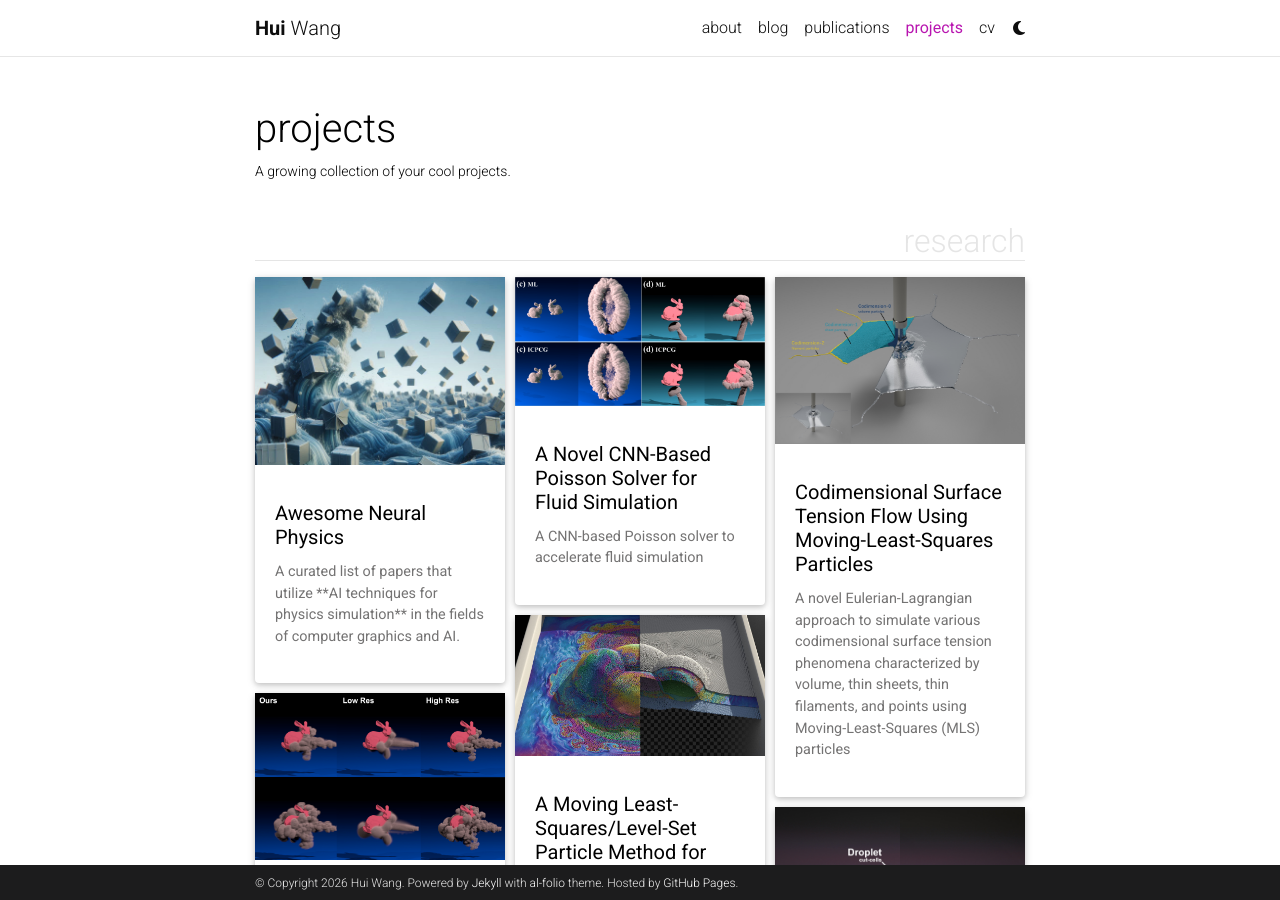
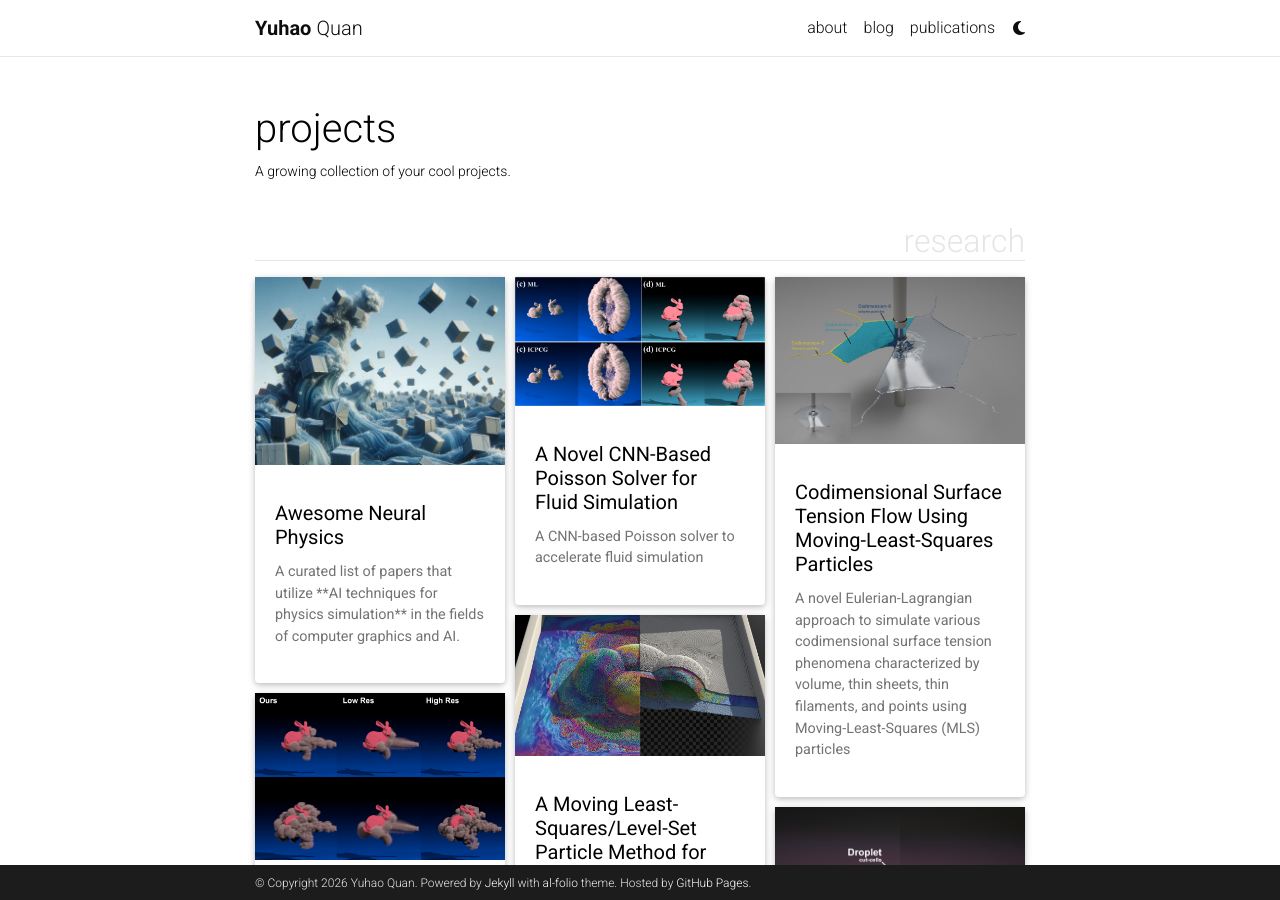
Before and after one commit to illusionarydream/illusionarydream.github.io, a Jekyll site: the page built from _pages/projects.md, in a window 1280 px wide and 900 px high. Built offline with Jekyll 4.4.1, drawn with Linux system fonts in a browser that asks for light colours; full-size pictures stand in for the smaller copies a plugin makes; comment, search, counter and statistics services are not loaded; a style sheet for code colours, icons or effects is not loaded.

Commit message:
initially update

```diff
--- a/_config.yml
+++ b/_config.yml
@@ -3,12 +3,12 @@
 # -----------------------------------------------------------------------------
 
 title:  blank # the website title (if blank, full name will be used instead)
-first_name: Hui
+first_name: Yuhao
 middle_name:
-last_name: Wang
-email: wanghehv@sjtu.edu.cn
+last_name: Quan
+email: illusionary@sjtu.edu.cn
 description: > # the ">" symbol means to ignore newlines until "footer_text:"
-  Hui Wang's research website
+  Yuhao Quan's research website
 footer_text: >
   Powered by <a href="https://jekyllrb.com/" target="_blank">Jekyll</a> with <a href="https://github.com/alshedivat/al-folio">al-folio</a> theme.
   Hosted by <a href="https://pages.github.com/" target="_blank">GitHub Pages</a>.
@@ -17,7 +17,7 @@
 lang: en # the language of your site (for example: en, fr, cn, ru, etc.)
 icon: 🌊  # the emoji used as the favicon (alternatively, provide image name in /assets/img/)
 
-url: https://hhuiwangg.github.io # the base hostname & protocol for your site
+url: https://illusionarydream.github.io # the base hostname & protocol for your site
 baseurl:  # the subpath of your site, e.g. /blog/
 last_updated: false # set to true if you want to display last updated in the footer
 impressum_path:  # set to path to include impressum link in the footer, use the same path as permalink in a page, helps to conform with EU GDPR
@@ -66,13 +66,13 @@
 # Social integration
 # -----------------------------------------------------------------------------
 
-github_username: wanghehv1996
+github_username: illusionarydream
 gitlab_username: # your GitLab user name
 x_username: # your X handle
 mastodon_username: # your mastodon instance+username in the format instance.tld/@username
-linkedin_username: hui-wang-0a0964186
+linkedin_username: #
 telegram_username: # your Telegram user name
-scholar_userid: Vx87z9YAAAAJ
+scholar_userid: #
 semanticscholar_id: # your Semantic Scholar ID
 whatsapp_number: # your WhatsApp number (full phone number in international format. Omit any zeroes, brackets, or dashes when adding the phone number in international format.)
 orcid_id: 0000-0002-4554-0719
```
Also changed, not shown: _pages/about.md (+13 -13 lines), _pages/cv.md (+1 -1 lines), _pages/projects.md (+1 -1 lines), 1 other file.
